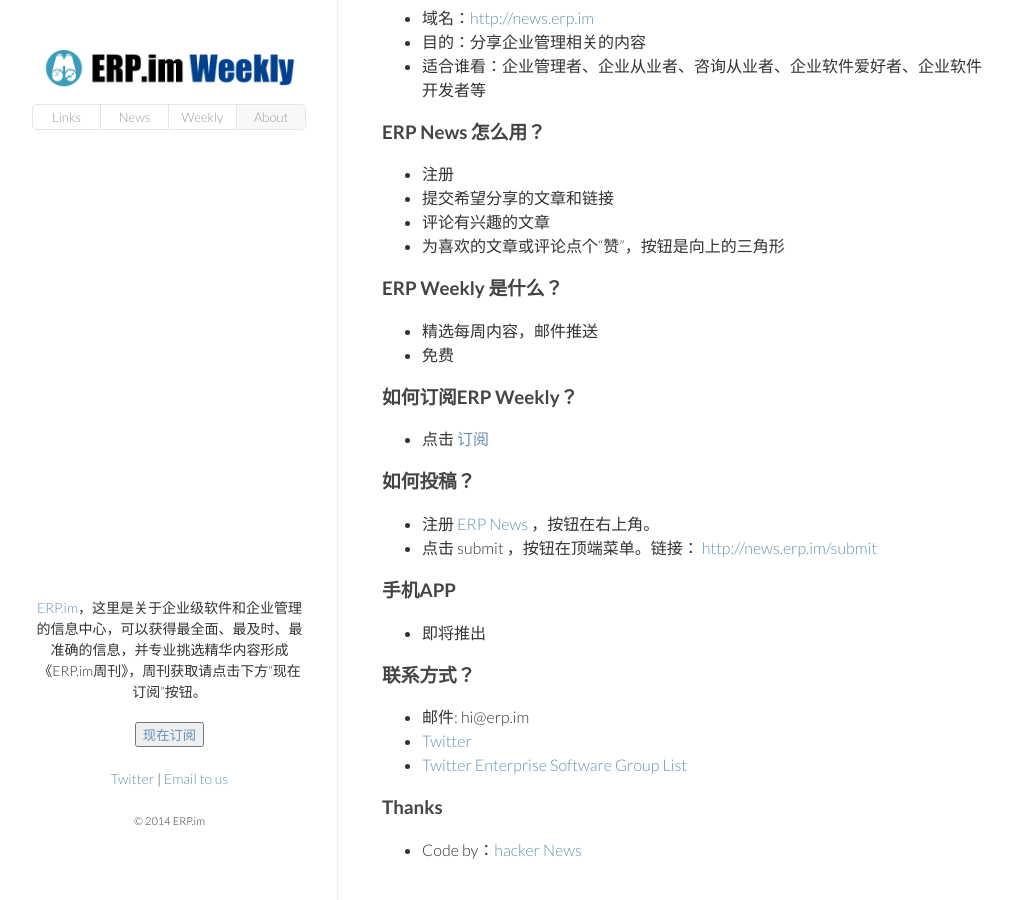
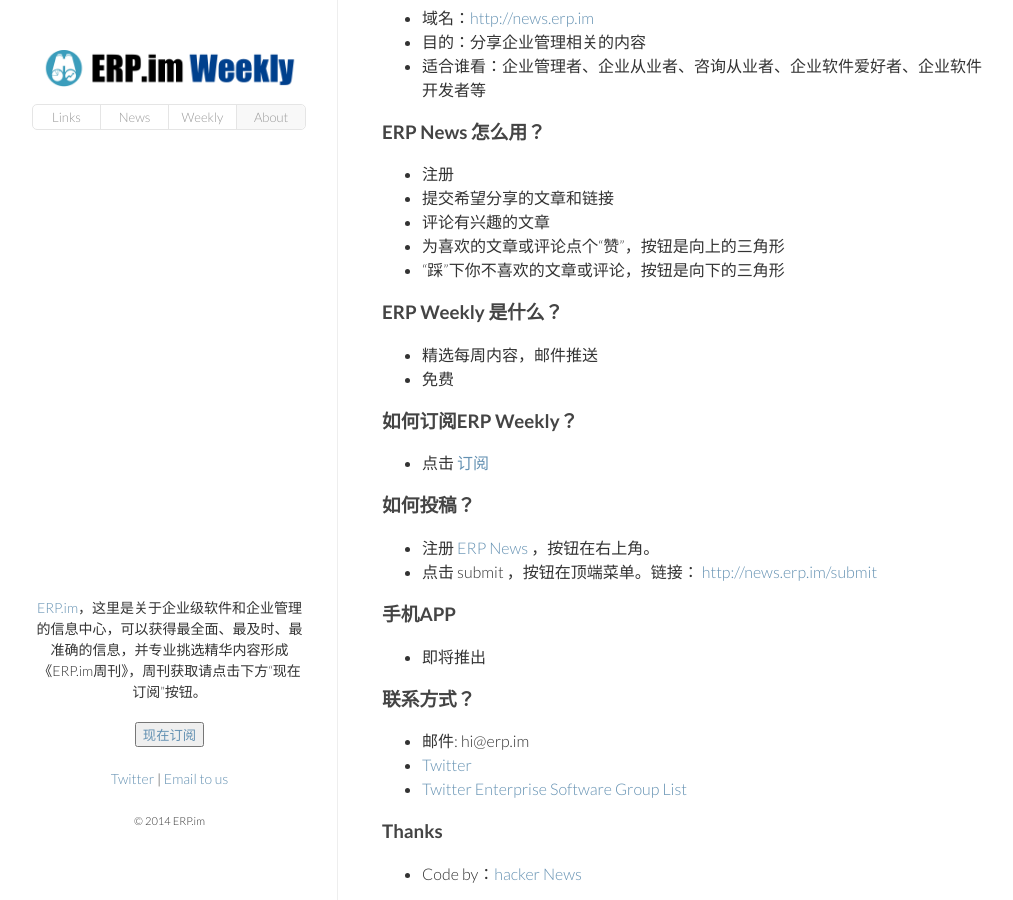
Before and after one commit to pafa/erpim, a Jekyll site: the page built from _pages/about.md, in a window 1280 px wide and 900 px high, scrolled down 400 px. Shown: the whole window, without its empty margins (133-1146 px from the left). Built offline with Jekyll 4.4.1, drawn with Linux system fonts in a browser that asks for light colours; comment, search, counter and statistics services are not loaded.

Commit message:
about update

```diff
--- a/_pages/about.md
+++ b/_pages/about.md
@@ -30,6 +30,7 @@
 - 提交希望分享的文章和链接
 - 评论有兴趣的文章
 - 为喜欢的文章或评论点个“赞”，按钮是向上的三角形
+- “踩”下你不喜欢的文章或评论，按钮是向下的三角形
 
 ### ERP Weekly 是什么？
 
```
